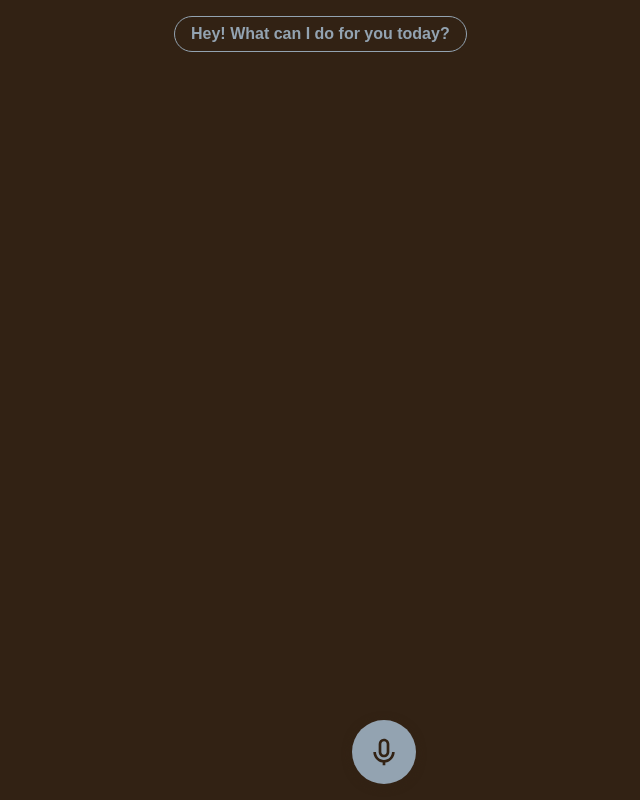
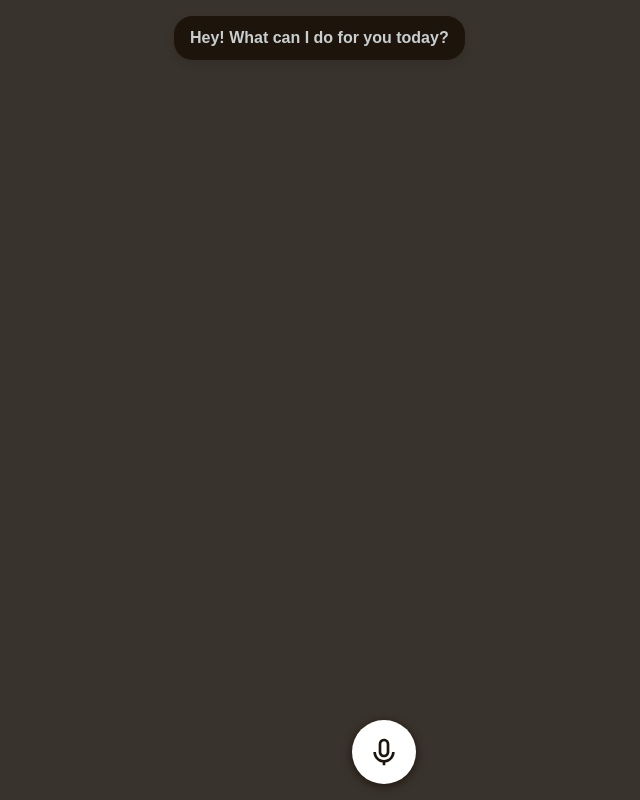
Before and after one commit to McCambley/chat-chat, a Next.js app: page / in a window 1280 px wide. Shown: the whole page, without its empty margins (256-896 px from the left). Built offline with nearby package versions, Linux system fonts and the light colour scheme.

Commit message:
💄 Update layout

```diff
--- a/src/styles/Home.module.css
+++ b/src/styles/Home.module.css
@@ -194,17 +194,18 @@
 .row {
   width: 100%;
   display: flex;
-  margin-bottom: 1rem;
+  margin-bottom: 1.25rem;
 
 }
 
 .bubble {
-  padding: .5rem 1rem;
-  border: 1px solid var(--lightest);
+  padding: .75rem 1rem;
   border-radius: 1.15rem;
   max-width: 75%;
   font-family: Arial, Helvetica, sans-serif;
   font-weight: 600;
+  line-height: 1.25;
+  box-shadow: 0px 4px 8px 1px rgba(0, 0, 0, .1);
 }
 
 .bubble::first-letter {
@@ -217,8 +218,9 @@
   margin-left: auto;
   text-align: right;
   color: var(--darkest);
-  background-color: var(--lightest);
+  background-color: var(--light);
   border-color: var(--lightest);
+  /* border: 1px solid var(--light); */
 }
 
 .robot {
@@ -226,6 +228,9 @@
   margin-left: .25rem;
   margin-right: auto;
   text-align: left;
+  background-color: var(--darkest);
+  color: var(--light);
+  /* border: 1px solid var(--neutral); */
 }
 
 .footer {
--- a/src/styles/globals.css
+++ b/src/styles/globals.css
@@ -1,9 +1,9 @@
 :root {
-  --lightest: #93A3B1;
-  --light: #7C898B;
-  --neutral: #636564;
-  --dark: #4C443C;
-  --darkest: #322214;
+  --lightest: #FFFFFF;
+  --light: #C9CECF;
+  --neutral: #515252;
+  --dark: #39332D;
+  --darkest: #1D140C;
   /* --max-width: 1100px;
   --border-radius: 12px;
   --font-mono: ui-monospace, Menlo, Monaco, 'Cascadia Mono', 'Segoe UI Mono',
@@ -92,7 +92,7 @@ html,
 body {
   max-width: 100vw;
   overflow-x: hidden;
-  background-color: var(--darkest);
+  background-color: var(--dark);
   color: var(--lightest)
 
 }
```
